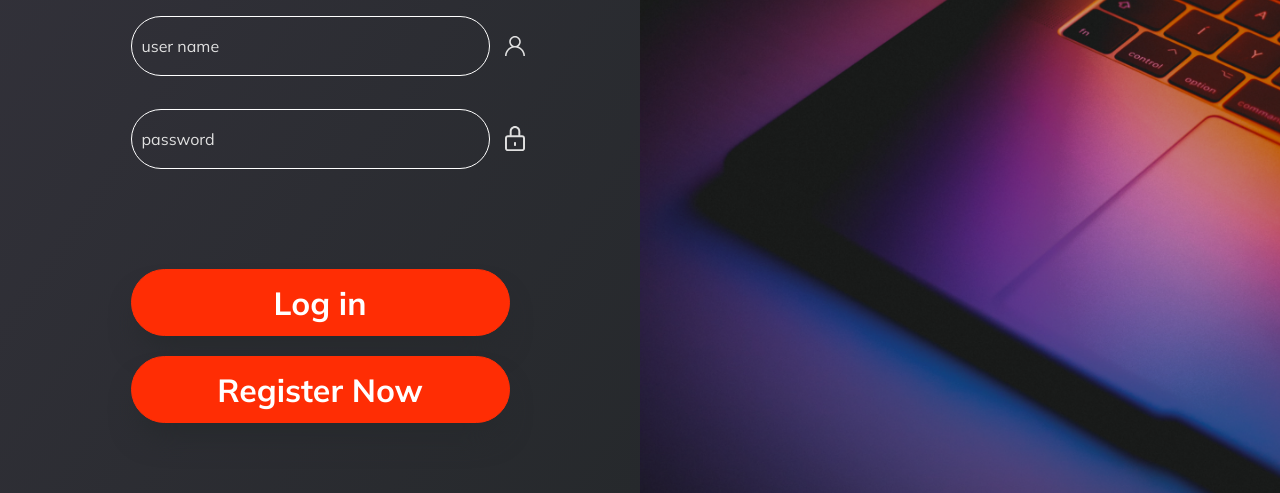
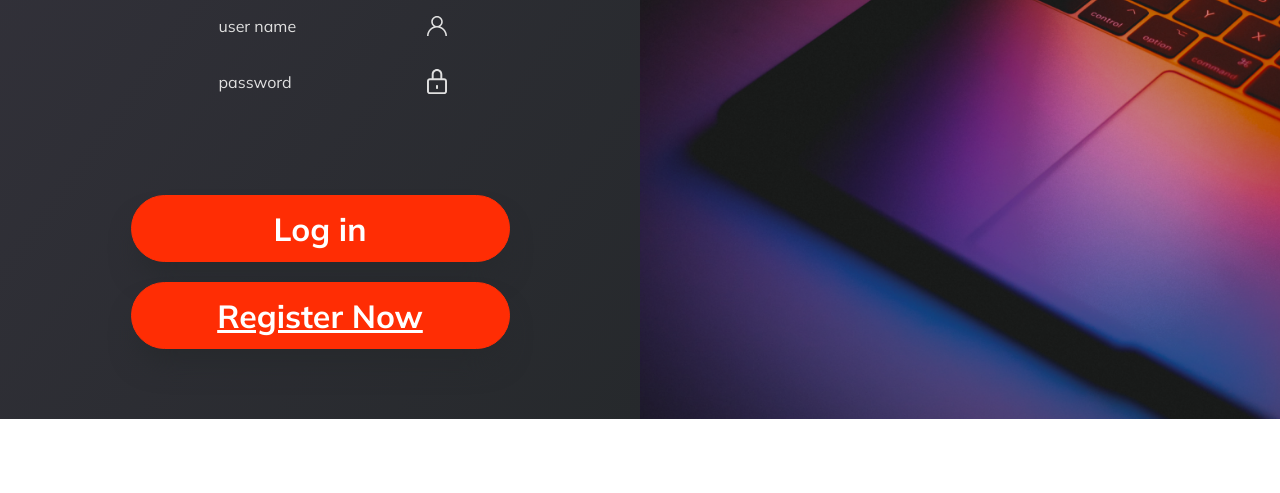
Before and after one commit to JucelinoHenrique/Challenge01-CompassUol, a plain HTML site: page ScreenLogin/index.html in a window 1280 px wide. Shown: the part 466-959 px from the top of the page. After the commit the page ends 885 px from the top, so only its background shows below. Drawn offline with Linux system fonts and the light colour scheme.

Commit message:
Revert "style: add pattern to tag link and add font sans-serif how to default"
This reverts commit 43c1730597e8471ea800b77e647579319e3cdad7.

        modified:   Assets/styles/globalStyles.css

```diff
--- a/Assets/styles/globalStyles.css
+++ b/Assets/styles/globalStyles.css
@@ -1,23 +1,13 @@
 * {
   box-sizing: border-box;
-  font-family: "Mulish", sans-serif;
+  font-family: "Mulish";
   margin: 0;
   padding: 0;
 }
 
-a {
-  text-decoration: none;
-  color: #ff2d04;
+input {
   background-color: transparent;
-}
-
-
-input {
-  width: 359px;
-  height: 60px;
-  border-radius: 50px;
-  border: 1px solid #ffff;
-  background-color: transparent;
+  border: none;
   outline: none;
   box-shadow: none;
   color: #ffff;
--- a/ScreenLogin/index.html
+++ b/ScreenLogin/index.html
@@ -71,7 +71,9 @@
         </form>
         <div class="containerButtons">
           <button id="buttonLogin" type="submit">Log in</button>
-          <button id="buttonRegister" type="submit">Register Now</button>
+          <button id="buttonRegister" type="button">
+            <a href="../ScreenRegister/register.html">Register Now</a>
+          </button>
         </div>
       </section>
       <section class="sectionCompass">
--- a/ScreenLogin/styles.css
+++ b/ScreenLogin/styles.css
@@ -76,18 +76,19 @@
   justify-self: center;
 }
 
-#inputUsername {
+.input{
   width: 359px;
   height: 60px;
   border-radius: 50px;
   border: 1px solid #ffff;
-}
-
-#inputPassword {
-  width: 359px;
-  height: 60px;
-  border-radius: 50px;
-  border: 1px solid #ffff;
+  background-color: transparent;
+  border: none;
+  outline: none;
+  box-shadow: none;
+  color: #ffff;
+  padding-left: 10px;
+  padding-right: 10px;
+  font-size: 16px;
 }
 
 #iconPassword {
@@ -121,6 +122,11 @@
   font-size: 32px;
   width: 379px;
   height: 67px;
+
+  a{
+    font-size: 32px;
+    color: #ffff;
+  }
 }
 
 .sectionCompass {
```
